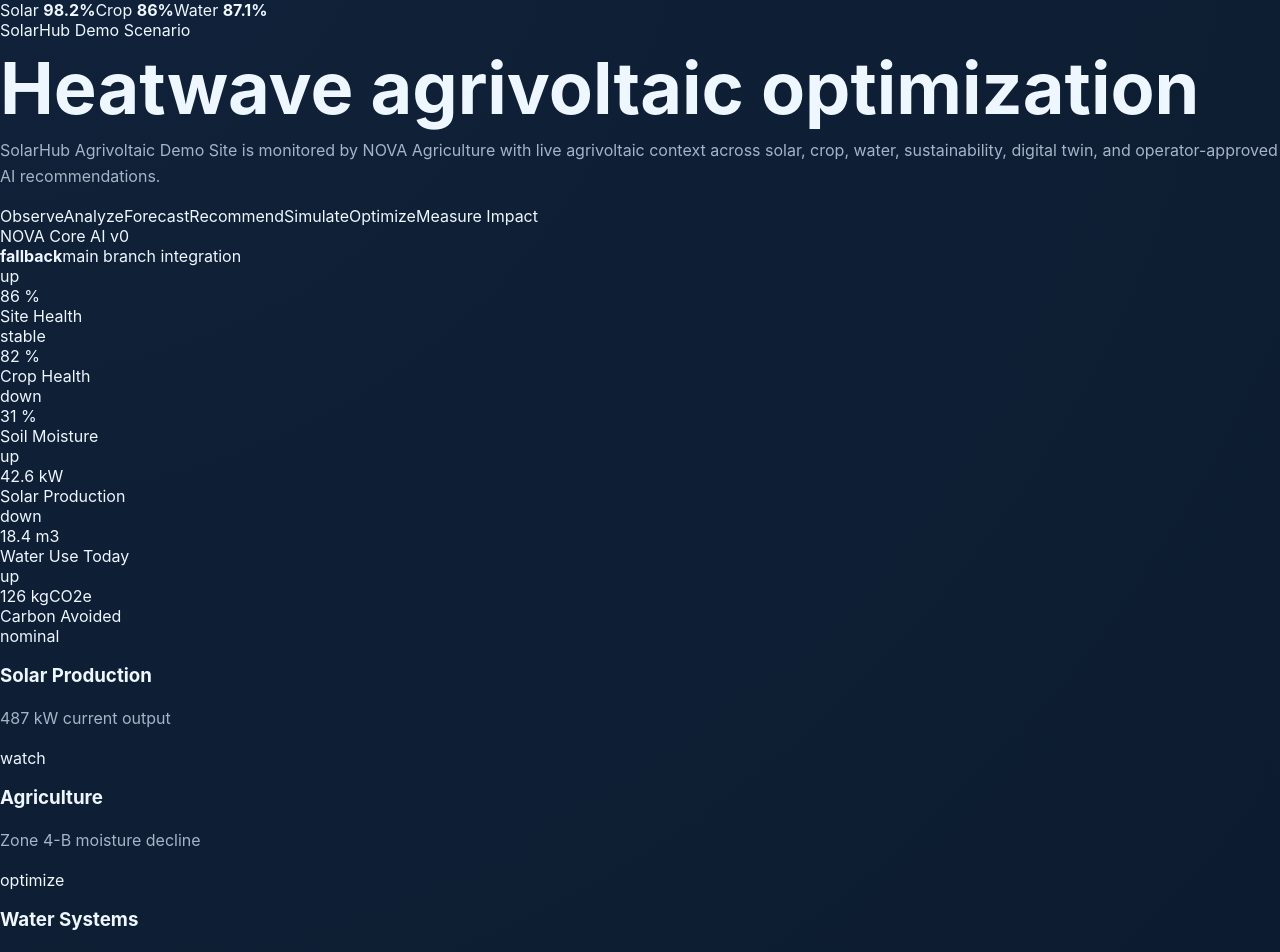
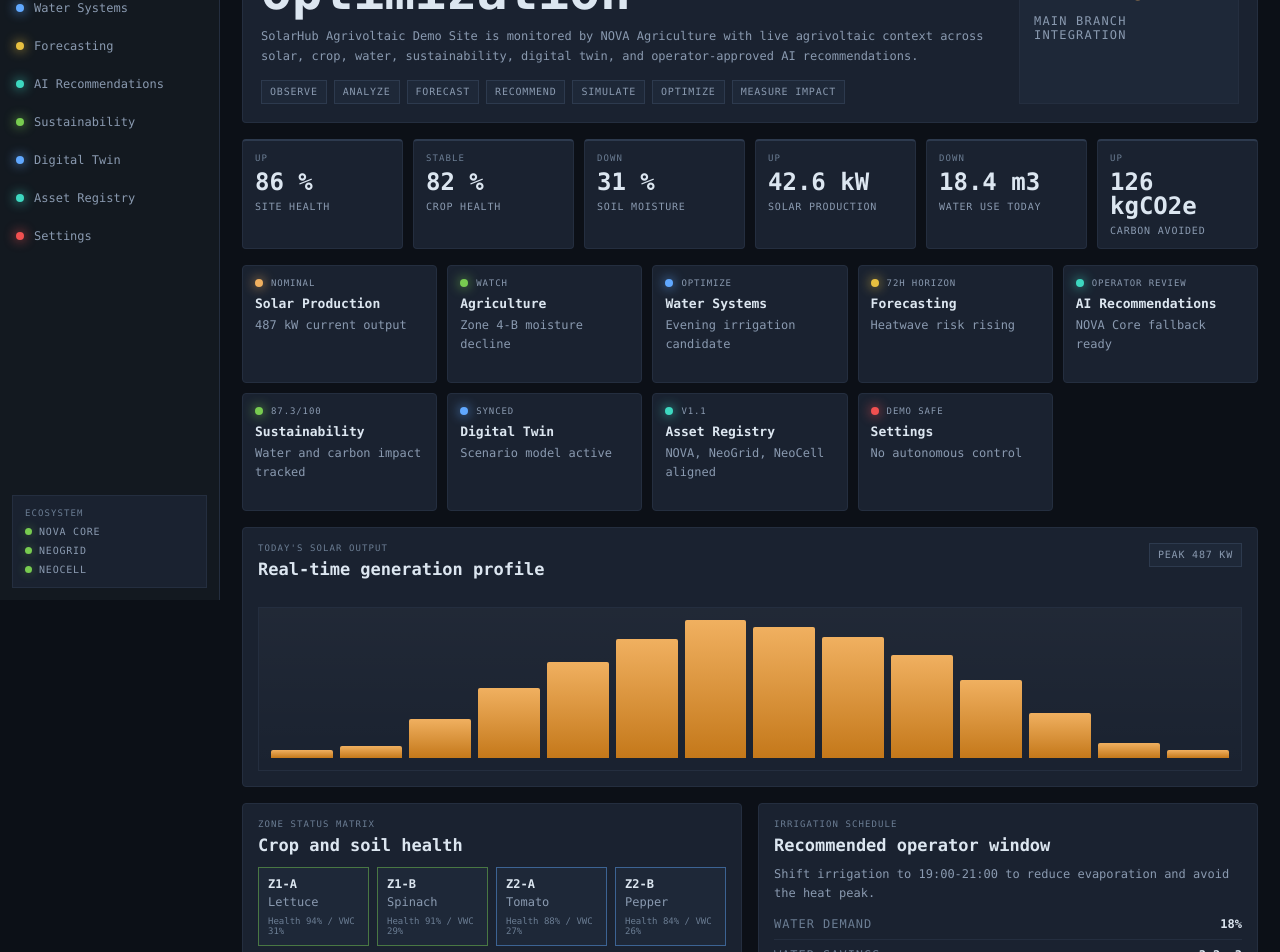
Before and after one commit to wisemaiarservices-debug/neoagro-platform, a Next.js app in the folder apps/web/: page /dashboard in a window 1280 px wide. Shown: the part 200-1152 px from the top of the page. Built offline with nearby package versions, Linux system fonts and the light colour scheme; no server answers.

Commit message:
style(web): apply audited command center theme on main

```diff
--- a/apps/web/app/globals.css
+++ b/apps/web/app/globals.css
@@ -1,38 +1,150 @@
 :root {
   color-scheme: dark;
-  --bg: #07111f;
-  --panel: #101827;
-  --panel-2: #162235;
-  --border: #2b3c50;
-  --text: #eef6ff;
-  --muted: #a7b4c6;
-  --green: #28c76f;
-  --blue: #3aa7ff;
-  --gold: #f6c445;
-  --red: #ff5c5c;
+  --bg: #0c1017;
+  --bg-1: #131920;
+  --bg-2: #1a2230;
+  --bg-3: #1e2838;
+  --border: #242e3f;
+  --border-2: #2d3a4e;
+  --text: #dce6f0;
+  --muted: #8a9ab0;
+  --muted-2: #6b7d93;
+  --solar: #c4781a;
+  --solar-bright: #f0b060;
+  --green: #78cc50;
+  --blue: #60a8ff;
+  --teal: #3dd8c0;
+  --amber: #e8c040;
+  --red: #f05050;
 }
 
 * { box-sizing: border-box; }
+html { scroll-behavior: smooth; }
 body {
   margin: 0;
-  background: radial-gradient(circle at top left, #10223a, var(--bg));
+  min-height: 100vh;
+  background: var(--bg);
   color: var(--text);
-  font-family: Inter, ui-sans-serif, system-ui, -apple-system, BlinkMacSystemFont, "Segoe UI", sans-serif;
+  font-family: "JetBrains Mono", "SFMono-Regular", Consolas, "Liberation Mono", monospace;
+  font-size: 12px;
 }
 a { color: inherit; text-decoration: none; }
+button, input { font: inherit; }
+
+.cc-shell { display: flex; min-height: 100vh; background: var(--bg); }
+.cc-sidebar {
+  position: sticky;
+  top: 0;
+  width: 220px;
+  height: 100vh;
+  display: flex;
+  flex-direction: column;
+  border-right: 1px solid var(--border);
+  background: var(--bg-1);
+}
+.cc-brand { display: flex; align-items: center; gap: 10px; padding: 16px 14px; border-bottom: 1px solid var(--border); }
+.cc-brand-mark { display: grid; place-items: center; width: 34px; height: 34px; border: 1px solid var(--solar); background: rgba(196, 120, 26, .16); color: var(--solar-bright); font-weight: 800; }
+.cc-brand-name { color: var(--solar-bright); font-size: 14px; font-weight: 800; letter-spacing: .08em; text-transform: uppercase; }
+.cc-brand-sub, .micro-label { color: var(--muted-2); font-size: 9px; letter-spacing: .12em; text-transform: uppercase; }
+.cc-nav { flex: 1; padding: 8px 0; overflow: auto; }
+.cc-nav-item { display: flex; align-items: center; gap: 10px; min-height: 38px; padding: 0 14px; color: var(--muted); border-left: 2px solid transparent; }
+.cc-nav-item:hover, .cc-nav-item.active { color: var(--text); background: rgba(255,255,255,.035); border-left-color: var(--solar); }
+.cc-system-card { margin: 12px; padding: 12px; border: 1px solid var(--border); background: var(--bg-2); }
+.system-line { display: flex; align-items: center; gap: 7px; margin-top: 8px; color: var(--muted); font-size: 10px; text-transform: uppercase; letter-spacing: .08em; }
+.system-line span { width: 7px; height: 7px; border-radius: 50%; background: var(--green); box-shadow: 0 0 10px rgba(120, 204, 80, .45); }
+
+.cc-main { flex: 1; min-width: 0; }
+.cc-topbar { position: sticky; top: 0; z-index: 10; display: flex; justify-content: space-between; align-items: center; min-height: 58px; padding: 0 22px; border-bottom: 1px solid var(--border); background: rgba(19, 25, 32, .96); backdrop-filter: blur(16px); }
+.topbar-title { margin-top: 3px; color: var(--text); font-weight: 700; letter-spacing: .08em; text-transform: uppercase; }
+.topbar-metrics { display: flex; align-items: center; gap: 16px; color: var(--muted); text-transform: uppercase; letter-spacing: .08em; }
+.topbar-metrics strong { color: var(--green); }
+.cc-content { display: grid; gap: 16px; padding: 18px 22px 28px; }
+
+.hero-panel, .cc-panel, .cc-kpi, .module-card { border: 1px solid var(--border); background: var(--bg-2); border-radius: 4px; }
+.hero-panel { display: grid; grid-template-columns: minmax(0, 1fr) 220px; gap: 18px; align-items: stretch; padding: 18px; border-top: 2px solid var(--solar); }
+h1 { margin: 9px 0 10px; font-size: clamp(30px, 4vw, 54px); line-height: 1; letter-spacing: 0; }
+h2 { margin: 6px 0 10px; font-size: 17px; letter-spacing: 0; }
+h3 { margin: 8px 0 5px; font-size: 13px; letter-spacing: 0; }
+p { margin: 0; color: var(--muted); line-height: 1.6; }
+.hero-status { display: grid; align-content: center; gap: 8px; padding: 14px; border: 1px solid var(--border); background: var(--bg-3); }
+.hero-status strong { color: var(--solar-bright); font-size: 26px; text-transform: uppercase; }
+.hero-status span { color: var(--muted); text-transform: uppercase; letter-spacing: .1em; }
+.workflow-row, .tag-row { display: flex; flex-wrap: wrap; gap: 7px; margin-top: 14px; }
+.workflow-row span, .cc-tag { display: inline-flex; align-items: center; min-height: 24px; border: 1px solid var(--border-2); background: var(--bg-3); color: var(--muted); padding: 3px 8px; font-size: 10px; text-transform: uppercase; letter-spacing: .08em; }
+
+.kpi-strip { display: grid; grid-template-columns: repeat(6, minmax(0, 1fr)); gap: 10px; }
+.cc-kpi { padding: 12px; border-top: 2px solid var(--border-2); }
+.kpi-value { margin-top: 7px; color: var(--text); font-size: 24px; font-weight: 800; line-height: 1; }
+.kpi-label { margin-top: 7px; color: var(--muted); font-size: 10px; text-transform: uppercase; letter-spacing: .08em; }
+
+.module-grid { display: grid; grid-template-columns: repeat(5, minmax(0, 1fr)); gap: 10px; }
+.module-card { min-height: 118px; padding: 12px; }
+.module-head { display: flex; align-items: center; gap: 8px; color: var(--muted); font-size: 9px; text-transform: uppercase; letter-spacing: .1em; }
+.status-pill { width: 8px; height: 8px; border-radius: 50%; display: inline-flex; flex: 0 0 auto; background: var(--muted); box-shadow: 0 0 12px currentColor; }
+.status-solar { color: var(--solar-bright); background: var(--solar-bright); }
+.status-green { color: var(--green); background: var(--green); }
+.status-blue { color: var(--blue); background: var(--blue); }
+.status-amber { color: var(--amber); background: var(--amber); }
+.status-red { color: var(--red); background: var(--red); }
+.status-teal { color: var(--teal); background: var(--teal); }
+
+.panel-grid { display: grid; grid-template-columns: repeat(2, minmax(0, 1fr)); gap: 16px; }
+.cc-panel { padding: 15px; min-width: 0; }
+.wide-panel { grid-column: span 2; }
+.highlight-panel { border-top: 2px solid var(--teal); }
+.recommendation-panel { border-top: 2px solid var(--amber); }
+.guardrail-panel { border-top: 2px solid var(--red); }
+.panel-title-row { display: flex; justify-content: space-between; gap: 16px; align-items: flex-start; }
+.bar-chart { display: flex; align-items: flex-end; gap: 7px; height: 164px; margin-top: 18px; padding: 12px; border: 1px solid var(--border); background: linear-gradient(180deg, rgba(255,255,255,.03), transparent); }
+.bar-chart span { flex: 1; min-width: 6px; background: linear-gradient(180deg, var(--solar-bright), var(--solar)); border-radius: 2px 2px 0 0; }
+.zone-grid { display: grid; grid-template-columns: repeat(4, minmax(0, 1fr)); gap: 8px; margin-top: 12px; }
+.zone-tile { min-height: 74px; padding: 9px; border: 1px solid var(--border); background: var(--bg-3); }
+.zone-id { color: var(--text); font-weight: 800; }
+.zone-crop { margin-top: 4px; color: var(--muted); }
+.zone-meta { margin-top: 7px; color: var(--muted-2); font-size: 9px; }
+.zone-optimal { border-color: rgba(120, 204, 80, .48); }
+.zone-stable { border-color: rgba(96, 168, 255, .46); }
+.zone-watch { border-color: rgba(232, 192, 64, .5); }
+.zone-stress { border-color: rgba(240, 80, 80, .55); }
+.impact-list { display: grid; gap: 8px; margin: 14px 0 0; }
+.impact-list div { display: flex; justify-content: space-between; gap: 10px; border-bottom: 1px solid var(--border); padding-bottom: 8px; }
+dt { color: var(--muted-2); text-transform: uppercase; letter-spacing: .08em; }
+dd { margin: 0; color: var(--text); font-weight: 800; }
+.asset-table { display: grid; gap: 1px; margin-top: 14px; border: 1px solid var(--border); background: var(--border); overflow: hidden; }
+.asset-row { display: grid; grid-template-columns: 1fr 1.4fr .8fr .8fr 1.3fr; gap: 10px; align-items: center; min-height: 36px; padding: 0 10px; background: var(--bg-3); color: var(--muted); font-size: 10px; }
+.asset-row strong { color: var(--text); }
+.graph-chain { display: flex; flex-wrap: wrap; gap: 8px; margin-top: 14px; }
+.graph-chain span { border: 1px solid var(--border-2); padding: 7px 9px; color: var(--muted); background: var(--bg-3); }
+
 .container { max-width: 1180px; margin: 0 auto; padding: 32px 20px; }
 .grid { display: grid; gap: 16px; }
 .grid-3 { grid-template-columns: repeat(3, minmax(0, 1fr)); }
 .grid-2 { grid-template-columns: repeat(2, minmax(0, 1fr)); }
-.card { background: rgba(16, 24, 39, .82); border: 1px solid var(--border); border-radius: 18px; padding: 18px; box-shadow: 0 18px 60px rgba(0,0,0,.24); }
-.kicker { color: var(--green); font-size: 13px; font-weight: 700; letter-spacing: .12em; text-transform: uppercase; }
-h1 { font-size: clamp(36px, 6vw, 72px); line-height: .95; margin: 14px 0; }
-h2 { margin: 0 0 12px; font-size: 22px; }
-p { color: var(--muted); line-height: 1.6; }
+.card { background: var(--bg-2); border: 1px solid var(--border); border-radius: 4px; padding: 18px; }
+.kicker { color: var(--green); font-size: 12px; font-weight: 700; letter-spacing: .12em; text-transform: uppercase; }
 .value { font-size: 34px; font-weight: 800; margin-top: 10px; }
-.badge { display: inline-flex; border: 1px solid var(--border); border-radius: 999px; padding: 6px 10px; color: var(--muted); font-size: 13px; margin-right: 8px; margin-bottom: 8px; }
-.cta { display: inline-flex; align-items: center; gap: 10px; background: var(--green); color: #06120d; border-radius: 999px; padding: 12px 18px; font-weight: 800; margin-top: 16px; }
+.badge, .cta { display: inline-flex; border: 1px solid var(--border); padding: 6px 10px; color: var(--muted); font-size: 13px; margin-right: 8px; margin-bottom: 8px; }
+.cta { background: var(--green); color: #06120d; font-weight: 800; margin-top: 16px; }
 .nav { display: flex; justify-content: space-between; align-items: center; margin-bottom: 64px; }
 .logo { font-weight: 900; letter-spacing: .08em; }
-.recommendation { border-left: 4px solid var(--gold); }
-@media (max-width: 860px) { .grid-3, .grid-2 { grid-template-columns: 1fr; } .nav { margin-bottom: 32px; } }
+.recommendation { border-left: 4px solid var(--amber); }
+
+@media (max-width: 1180px) {
+  .kpi-strip { grid-template-columns: repeat(3, minmax(0, 1fr)); }
+  .module-grid { grid-template-columns: repeat(3, minmax(0, 1fr)); }
+}
+@media (max-width: 860px) {
+  .cc-shell { display: block; }
+  .cc-sidebar { position: relative; width: auto; height: auto; }
+  .cc-nav { display: grid; grid-template-columns: repeat(2, minmax(0, 1fr)); }
+  .cc-system-card { display: none; }
+  .cc-topbar { position: relative; display: grid; gap: 10px; padding: 14px; }
+  .topbar-metrics { flex-wrap: wrap; gap: 8px; }
+  .cc-content { padding: 14px; }
+  .hero-panel, .panel-grid { grid-template-columns: 1fr; }
+  .wide-panel { grid-column: auto; }
+  .kpi-strip, .module-grid, .zone-grid { grid-template-columns: 1fr; }
+  .asset-row { grid-template-columns: 1fr; gap: 3px; padding: 9px; }
+  .grid-3, .grid-2 { grid-template-columns: 1fr; }
+  .nav { margin-bottom: 32px; }
+}
```
